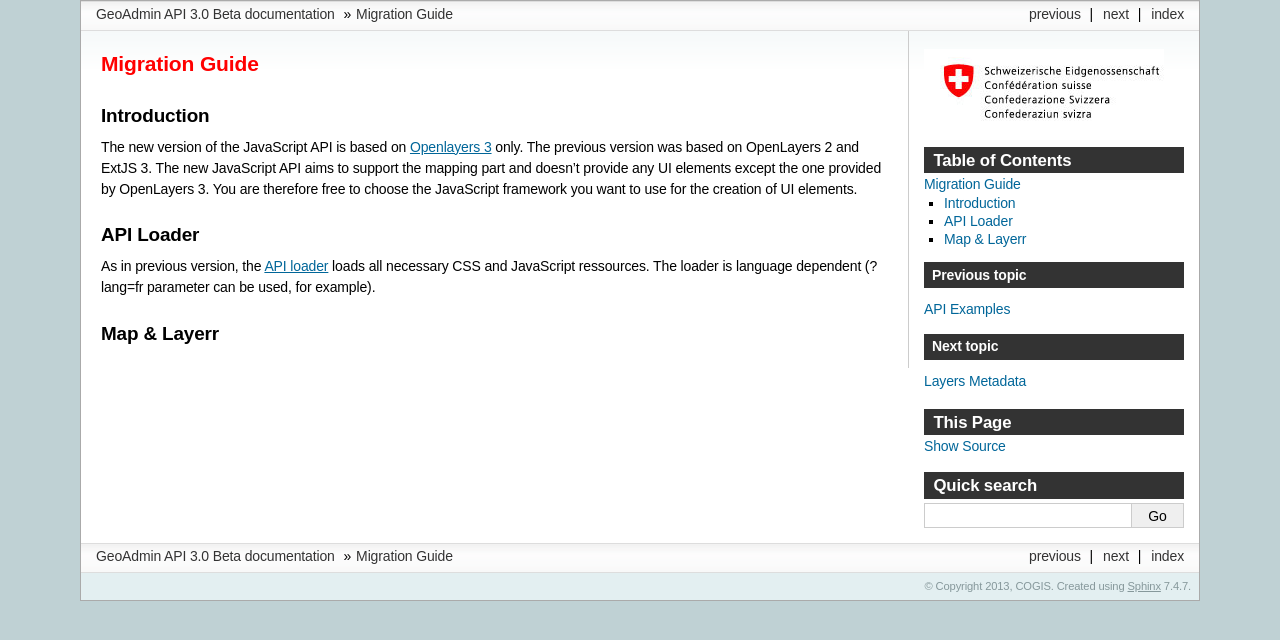
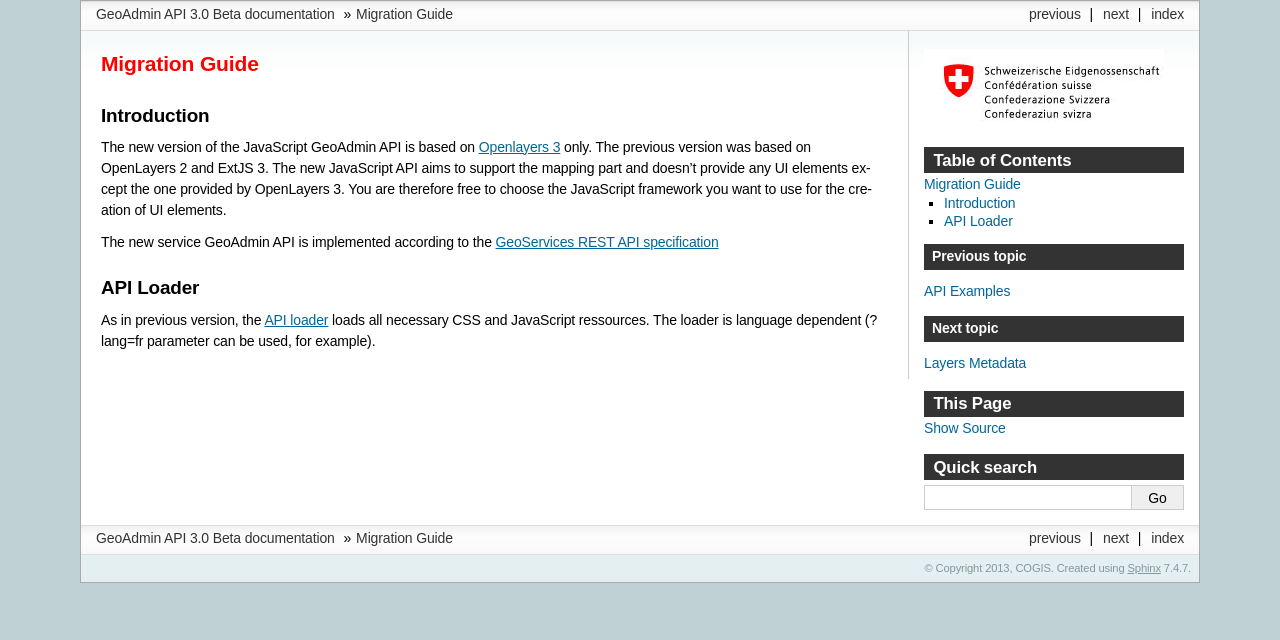
Before and after one commit to swisstopo-test/doc-chsdi3, a Sphinx documentation site: the page built from source/api/migration.rst, in a window 1280 px wide. Shown: the top 640 px of the page. Built offline with Sphinx 7.4.7, drawn with Linux system fonts in a browser that asks for light colours; formulas are drawn with MathJax 3.

Commit message:
Update migration.rst

```diff
--- a/source/api/migration.rst
+++ b/source/api/migration.rst
@@ -4,13 +4,12 @@ Migration Guide
 Introduction
 ~~~~~~~~~~~~
 
-The new version of the JavaScript API is based on `Openlayers 3 <http://ol3js.org/>`_ only. The previous version was based on OpenLayers 2 and ExtJS 3. The new JavaScript API aims to support the mapping part and doesn't provide any UI elements except the one provided by OpenLayers 3.
+The new version of the JavaScript GeoAdmin API is based on `Openlayers 3 <http://ol3js.org/>`_ only. The previous version was based on OpenLayers 2 and ExtJS 3. The new JavaScript API aims to support the mapping part and doesn't provide any UI elements except the one provided by OpenLayers 3.
 You are therefore free to choose the JavaScript framework you want to use for the creation of UI elements.
+
+The new service GeoAdmin API is implemented according to the `GeoServices REST API specification <http://www.opengeospatial.org/standards/requests/89>`_
 
 API Loader
 ~~~~~~~~~~
 
 As in previous version, the `API loader <http://api3.geo.admin.ch/loader.js>`_ loads all necessary CSS and JavaScript ressources. The loader is language dependent (?lang=fr parameter can be used, for example).
-
-Map & Layerr
-~~~~~~~~~~~~
```
